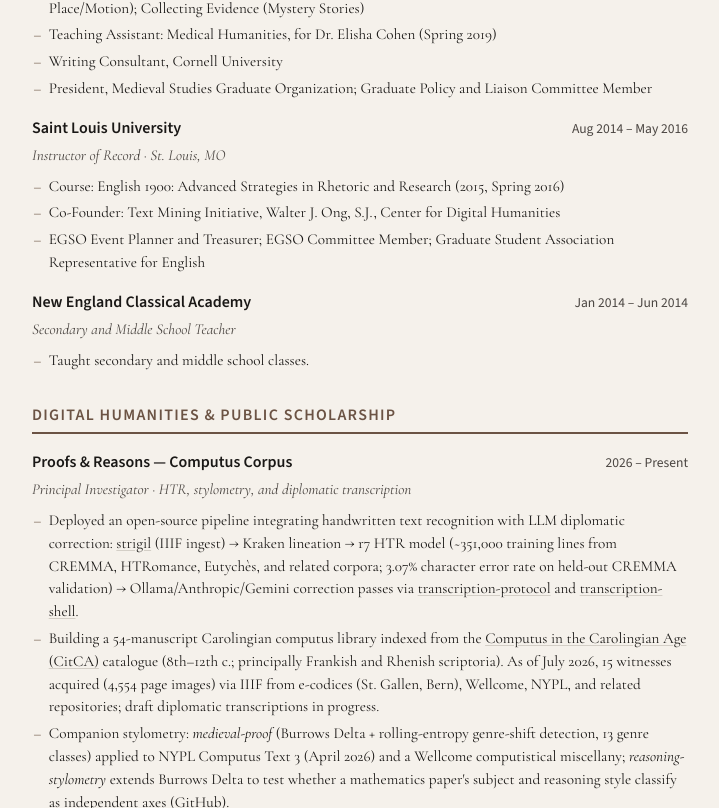
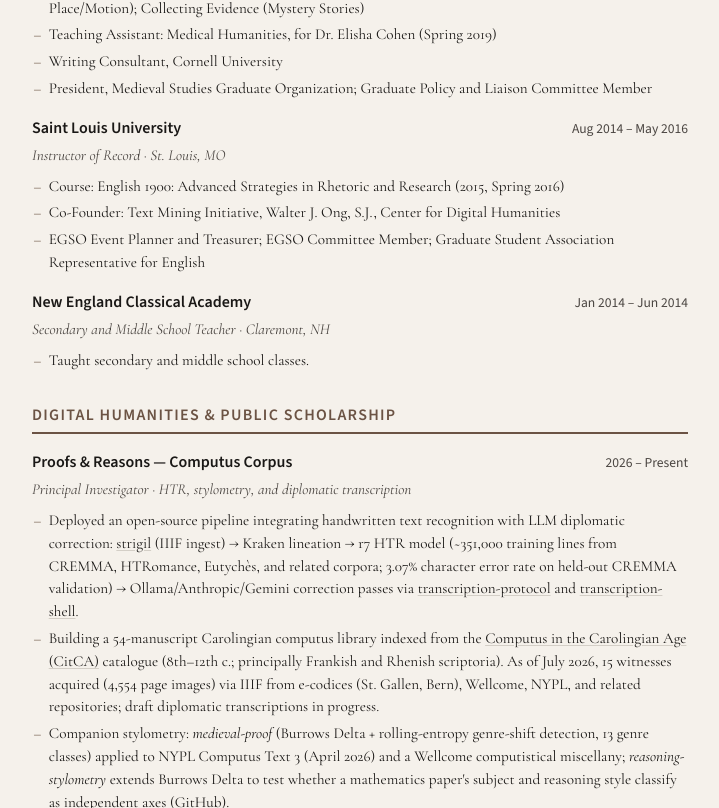
Before and after one commit to buzzcauldron/buzzcauldron.github.io, a plain HTML site: page index.html in a window 1280 px wide. Shown: the part 11192-12000 px from the top of the page, without its empty margins (280-999 px from the left). Drawn offline with nearby package versions, Linux system fonts and the light colour scheme.

Commit message:
Add Claremont, NH location for New England Classical Academy.

```diff
--- a/index.html
+++ b/index.html
@@ -859,7 +859,7 @@ The object of poetry is confessedly to act upon the emotions; and therein is poe
         </ul>
 
         <h3>New England Classical Academy <span class="date">Jan 2014 – Jun 2014</span></h3>
-        <p class="role">Secondary and Middle School Teacher</p>
+        <p class="role">Secondary and Middle School Teacher · Claremont, NH</p>
         <ul><li>Taught secondary and middle school classes.</li></ul>
       </section>
 
```
Also changed, not shown: 1 other file.
